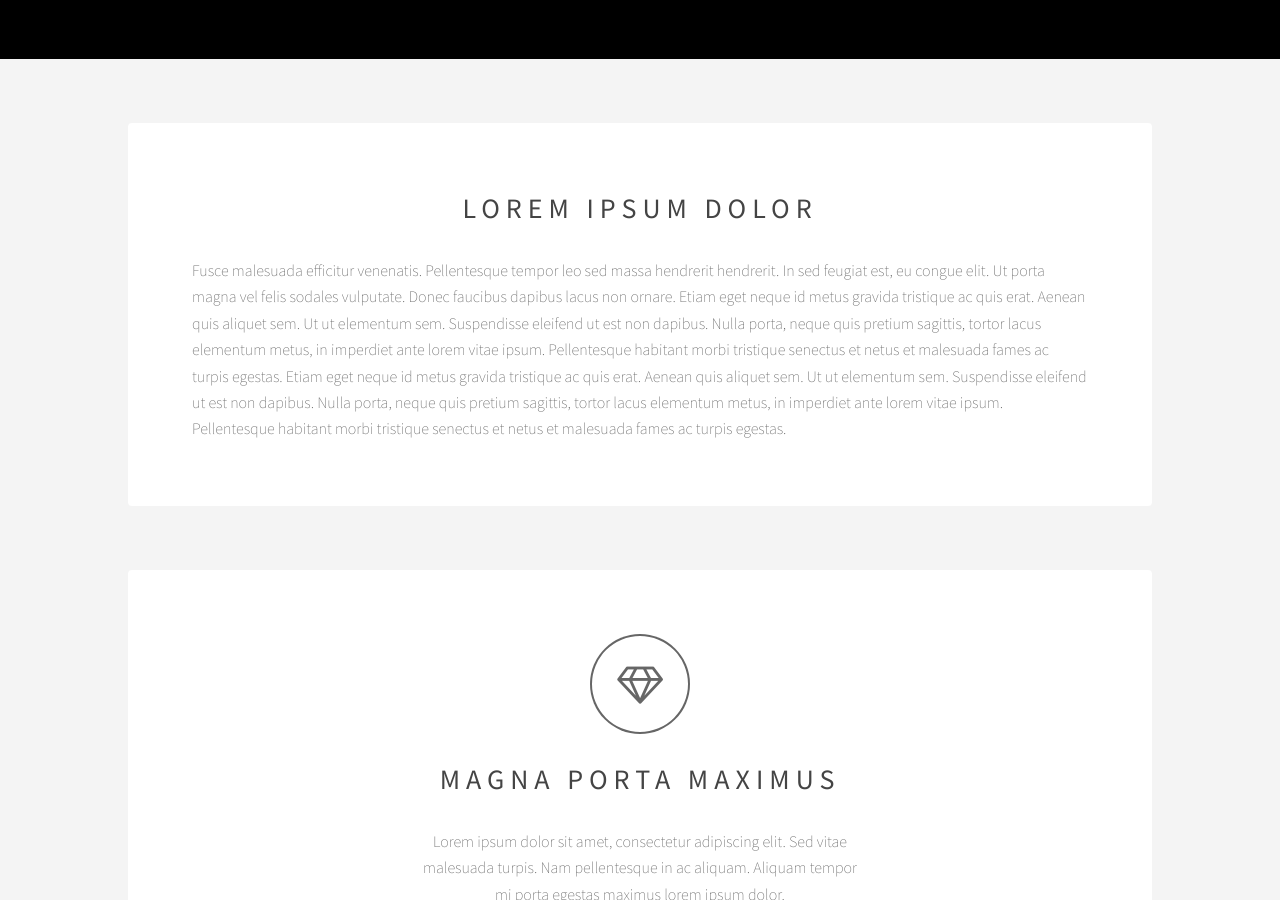
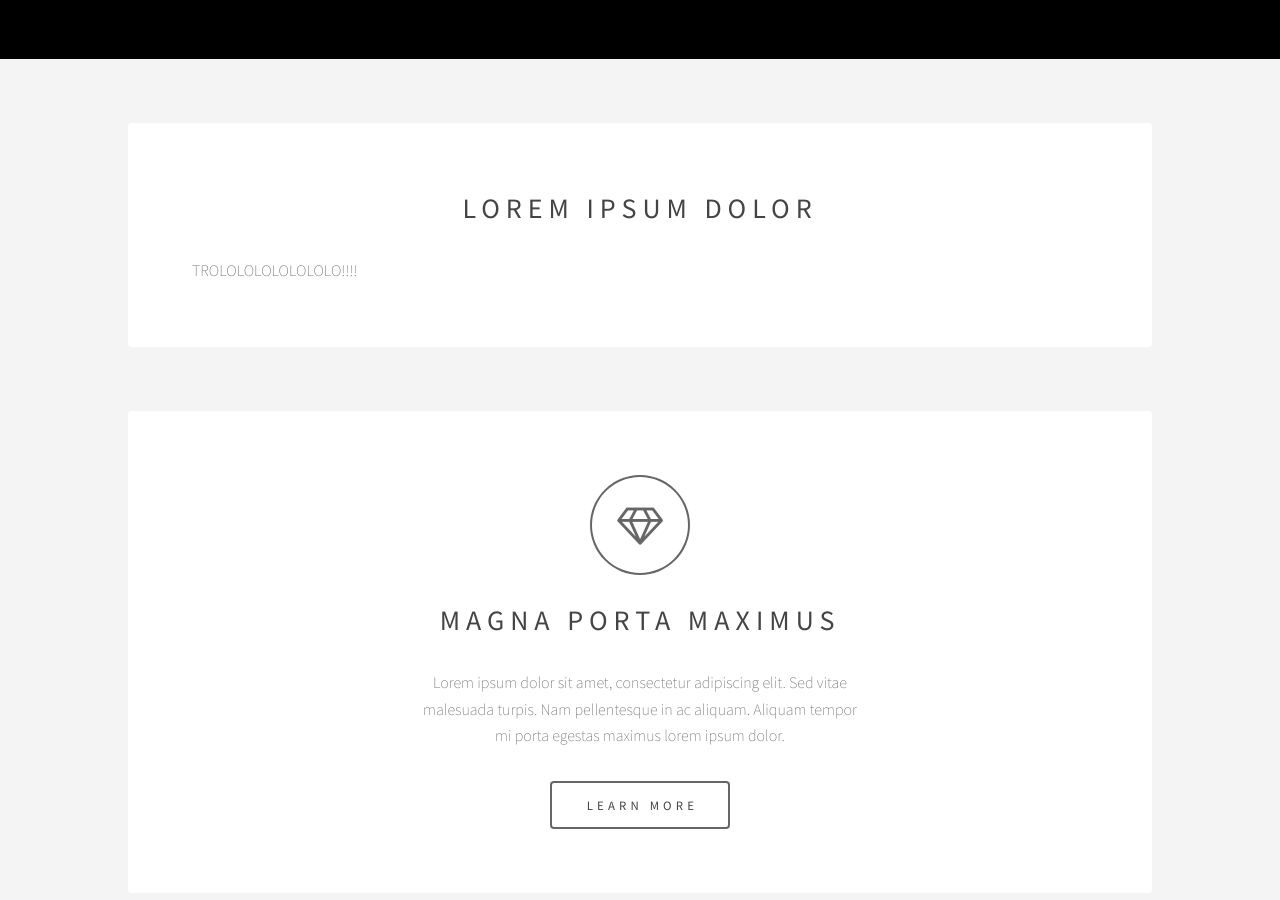
Before and after one commit to gsrivastava/gsrivastava.github.io, a Jekyll site: the page built from index.md, in a window 1280 px wide and 900 px high, scrolled down 616 px. Built offline with Jekyll 4.4.1, drawn with Linux system fonts in a browser that asks for light colours.

Commit message:
Update index.md

```diff
--- a/index.md
+++ b/index.md
@@ -2,4 +2,4 @@
 title: index page
 ---
 
-Fusce malesuada efficitur venenatis. Pellentesque tempor leo sed massa hendrerit hendrerit. In sed feugiat est, eu congue elit. Ut porta magna vel felis sodales vulputate. Donec faucibus dapibus lacus non ornare. Etiam eget neque id metus gravida tristique ac quis erat. Aenean quis aliquet sem. Ut ut elementum sem. Suspendisse eleifend ut est non dapibus. Nulla porta, neque quis pretium sagittis, tortor lacus elementum metus, in imperdiet ante lorem vitae ipsum. Pellentesque habitant morbi tristique senectus et netus et malesuada fames ac turpis egestas. Etiam eget neque id metus gravida tristique ac quis erat. Aenean quis aliquet sem. Ut ut elementum sem. Suspendisse eleifend ut est non dapibus. Nulla porta, neque quis pretium sagittis, tortor lacus elementum metus, in imperdiet ante lorem vitae ipsum. Pellentesque habitant morbi tristique senectus et netus et malesuada fames ac turpis egestas.
+TROLOLOLOLOLOLOLO!!!!
```
